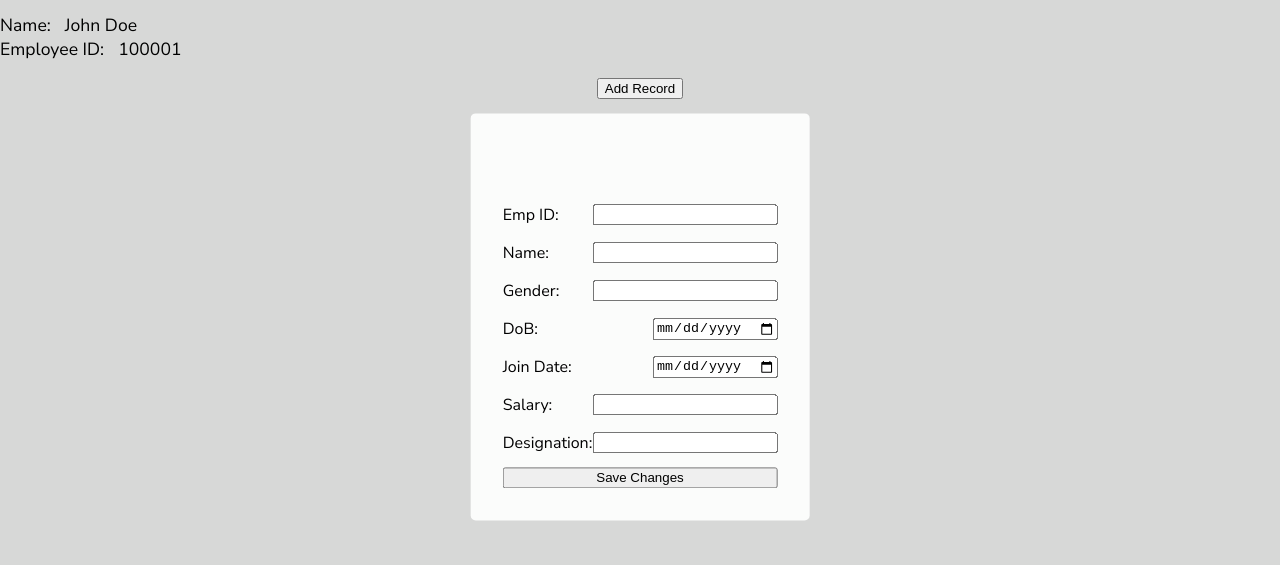
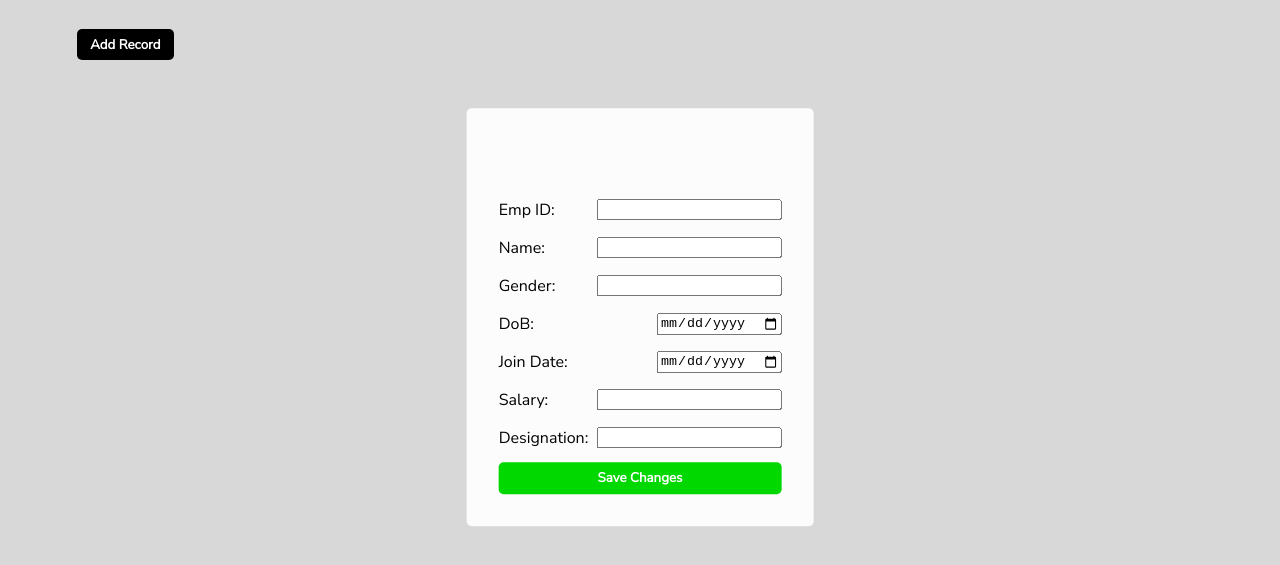
Before and after one commit to IshaanBose2147116/lab-program-01, a plain HTML site: page admin_dashboard.html in a window 1280 px wide. Shown: the part 83-648 px from the top of the page. Drawn offline with nearby package versions, Linux system fonts and the light colour scheme.

Commit message:
css for buttons

```diff
--- a/admin_dashboard.html
+++ b/admin_dashboard.html
@@ -25,12 +25,12 @@
         </div>
         <div class="content-container">
             <div class="user-details-container">
-                <div class="user-details">
+                <!-- <div class="user-details">
                     <span>Name:</span><span id="name">John Doe</span><br/>
                     <span>Employee ID:</span><span id="empid">100001</span><br/>
-                </div>
+                </div> -->
             </div>
-            <div>
+            <div class="button-container">
                 <button onclick="showCreatePopup()">Add Record</button>
             </div>
             <div class="database-details-container">
--- a/scripts/admin_dashboard.js
+++ b/scripts/admin_dashboard.js
@@ -111,7 +111,6 @@ function showEditPopup(nodeNum) {
     }
 
     $("#save-changes").click(() => {
-        alert(nodeNum);
         employee.setAttribute("emp-id", $("#emp-id").val());
 
         for (let i = 0; i < employeeDetails.length; i++) {
--- a/styles/admin_dashboard.css
+++ b/styles/admin_dashboard.css
@@ -27,6 +27,21 @@
 
 .user-details-container > div {
     width: 100%;
+}
+
+.button-container {
+    width: 100%;
+}
+
+.button-container button {
+    border: none;
+    border-radius: 5px;
+    background: black;
+    color: white;
+    padding: 0.5em 1em;
+    font-family: 'Nunito Sans', sans-serif;
+    font-weight: bold;
+    margin-left: 6%;
 }
 
 .database-details-container {
@@ -103,12 +118,28 @@
     align-items: center;
 }
 
+#pop-up div span {
+    margin-right: 0.5em;
+}
+
 #pop-up div input {
     margin-left: auto;
 }
 
 #pop-up button {
     margin-top: 1em;
+    border: none;
+    border-radius: 5px;
+    background-color: rgb(0, 216, 0);
+    color: white;
+    padding-top: 0.5em;
+    padding-bottom: 0.5em;
+    font-weight: bold;
+    font-family: 'Nunito Sans', sans-serif;
+}
+
+#pop-up button:hover {
+    cursor: pointer;
 }
 
 @media screen and (max-width: 767px) {
```
